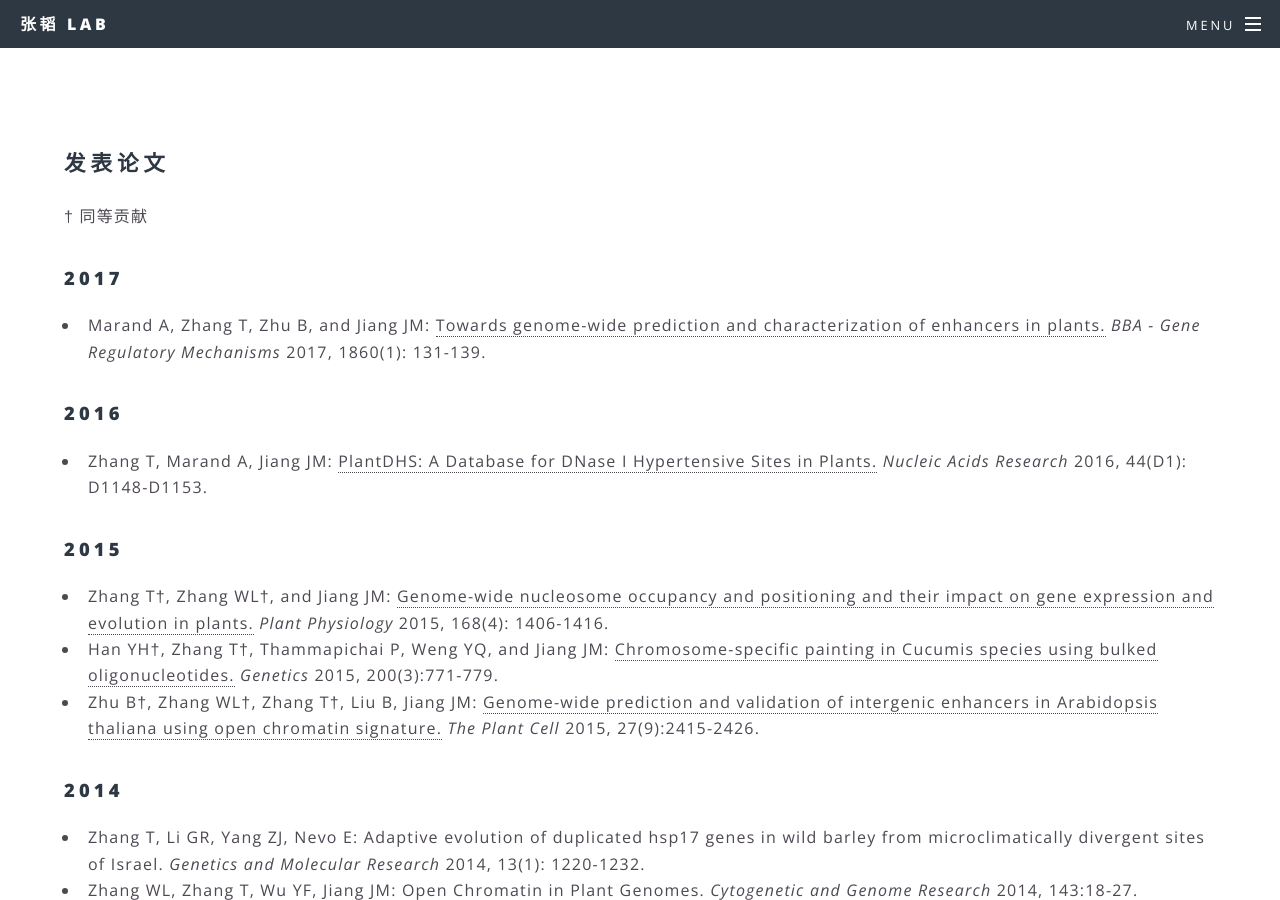
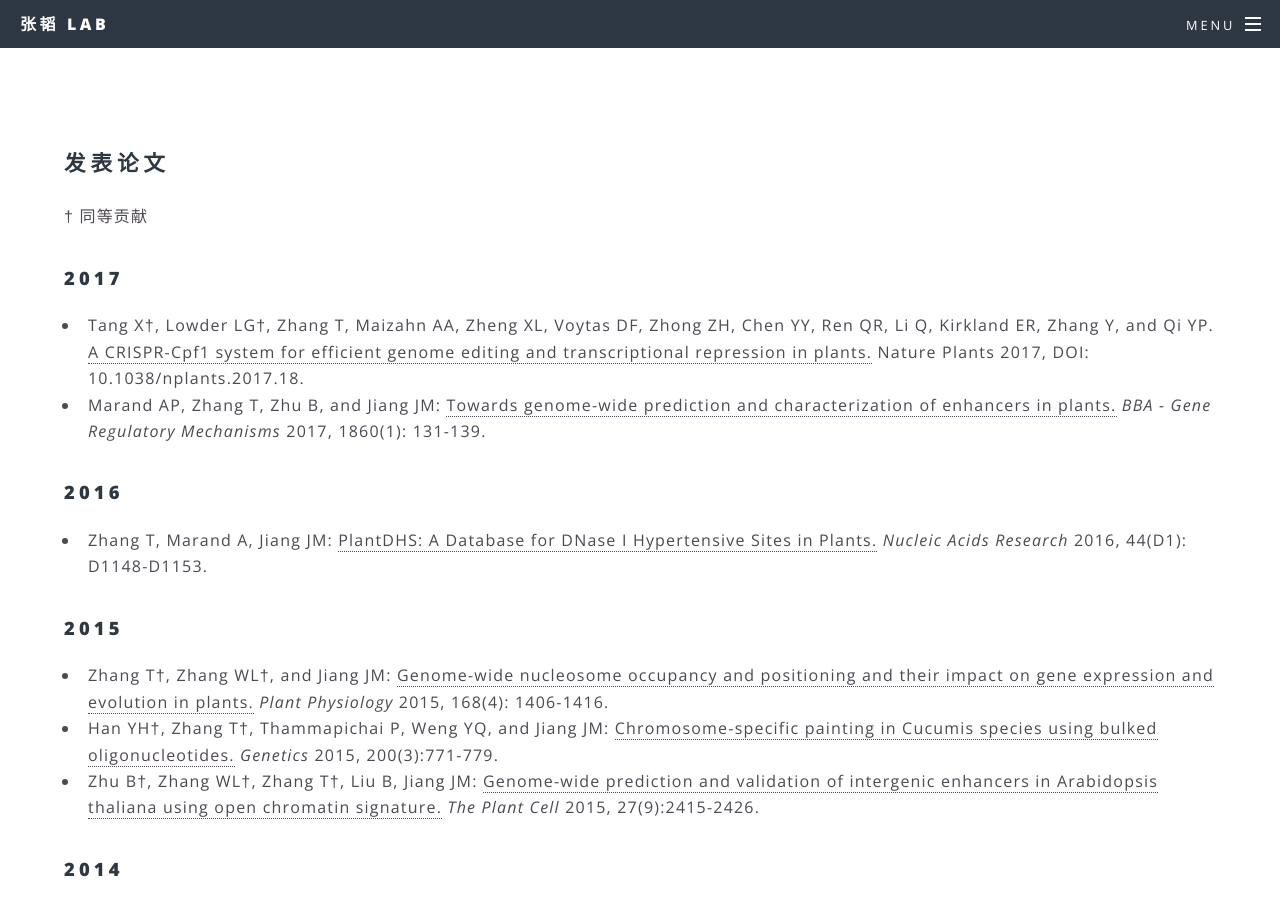
Before and after one commit to zhangtaolab/zhangtaolab.github.io, a Jekyll site: the page built from _pages/publication.md, in a window 1280 px wide and 900 px high. Built offline with Jekyll 4.4.1, drawn with Linux system fonts in a browser that asks for light colours.

Commit message:
add nature plant

```diff
--- a/_pages/publication.md
+++ b/_pages/publication.md
@@ -6,7 +6,8 @@ title: 发表论文
 † 同等贡献
 
 ### 2017
-- Marand A, Zhang T, Zhu B, and Jiang JM: [Towards genome-wide prediction and characterization of enhancers in plants.](/pdf/2016/BBE_2016_inpress.pdf) _BBA - Gene Regulatory Mechanisms_ 2017, 1860(1): 131-139.
+- Tang X†, Lowder LG†, Zhang T, Maizahn AA, Zheng XL, Voytas DF, Zhong ZH, Chen YY, Ren QR, Li Q, Kirkland ER, Zhang Y, and Qi YP. [A CRISPR-Cpf1 system for efficient genome editing and transcriptional repression in plants.](/pdf/2017/2017_Nature_Plants.pdf) Nature Plants 2017, DOI: 10.1038/nplants.2017.18.
+- Marand AP, Zhang T, Zhu B, and Jiang JM: [Towards genome-wide prediction and characterization of enhancers in plants.](/pdf/2016/BBE_2016_inpress.pdf) _BBA - Gene Regulatory Mechanisms_ 2017, 1860(1): 131-139.
 
 ### 2016
 - Zhang T, Marand A, Jiang JM: [PlantDHS: A Database for DNase I Hypertensive Sites in Plants.](/pdf/2016/NAR_2016.pdf) _Nucleic Acids Research_ 2016, 44(D1): D1148-D1153.
```
Also changed, not shown: 1 other file.
